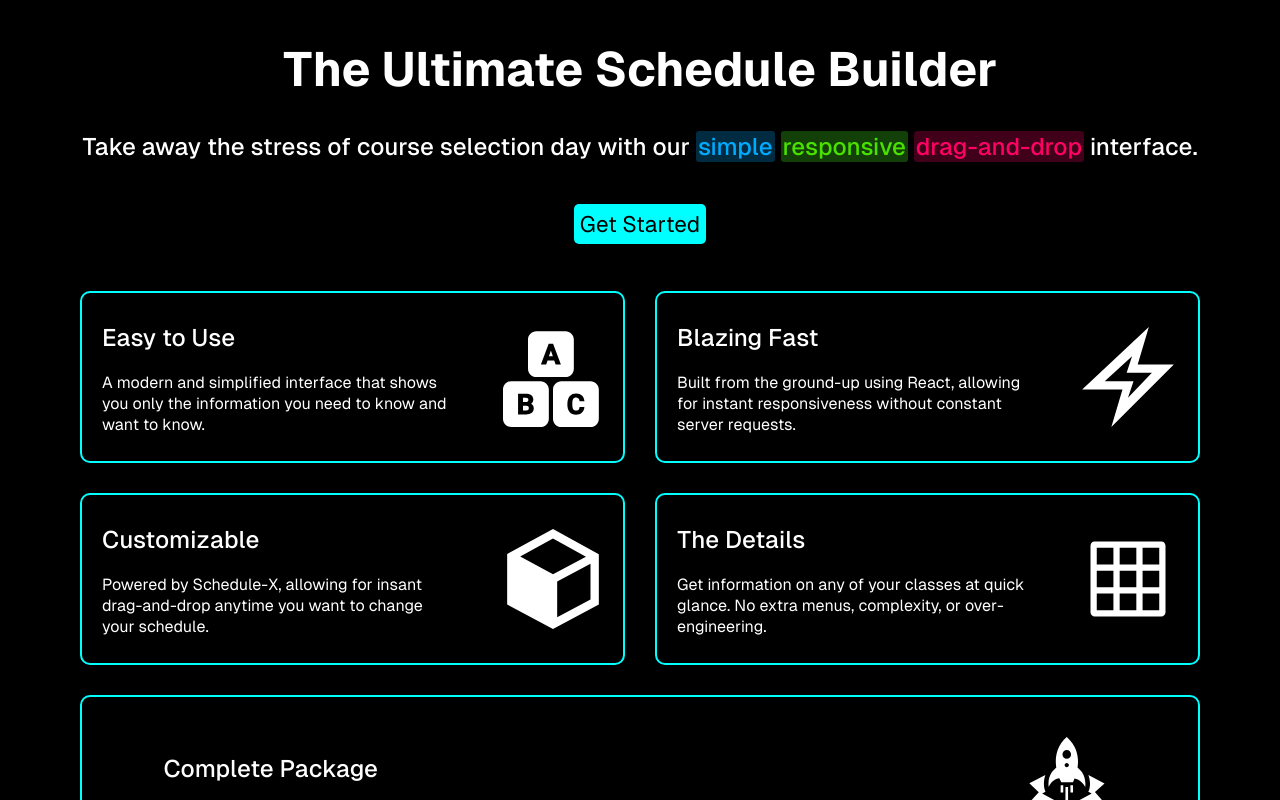
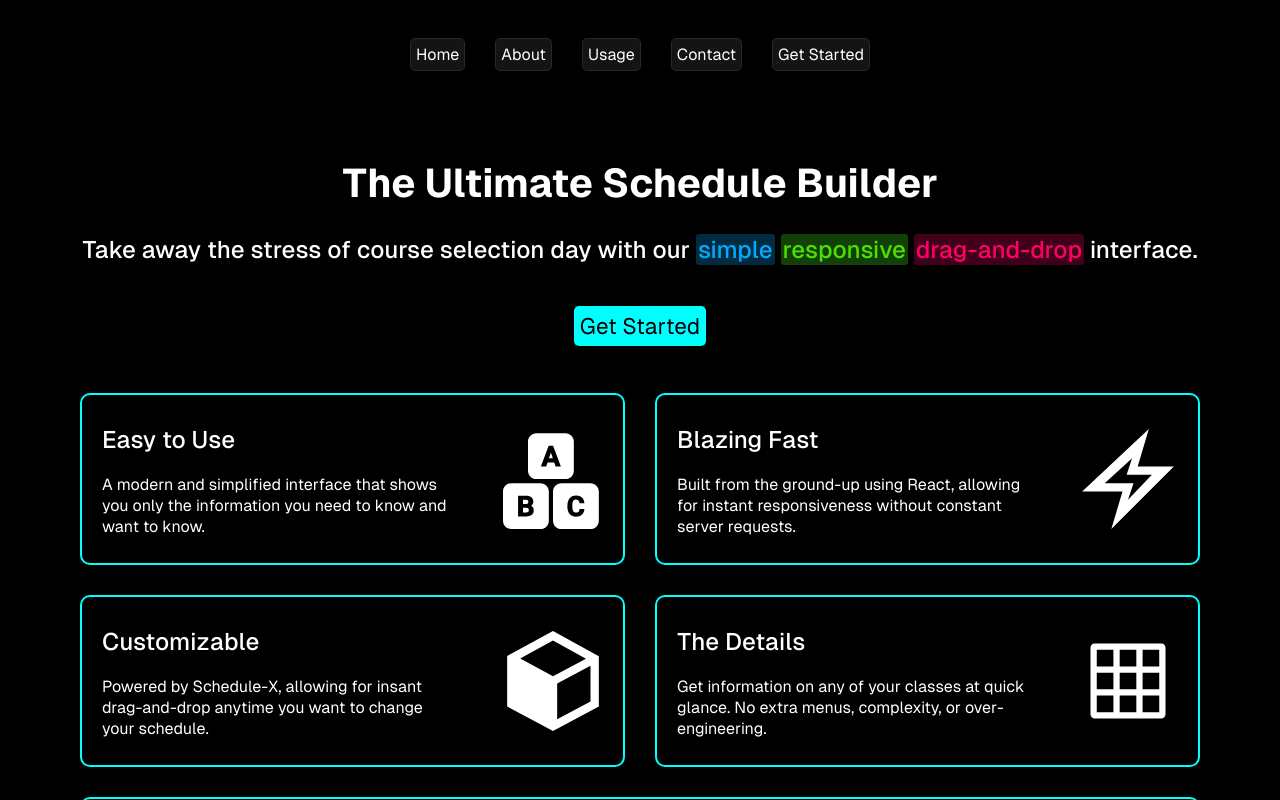
Before and after one commit to KabirBose/Class-Craft, a Next.js app: page / in a window 1280 px wide. Shown: the top 800 px of the page. Built offline with nearby package versions, Linux system fonts and the light colour scheme.

Commit message:
navbar created

```diff
--- a/src/app/globals.css
+++ b/src/app/globals.css
@@ -2,11 +2,12 @@ body {
   background-color: black;
   color: white;
   font-family: var(--font-geist-sans);
+  min-height: 100vh;
 }
 
 h1 {
   font-weight: 700;
-  font-size: 3rem;
+  font-size: 2.5rem;
 }
 h2 {
   font-weight: 500;
--- a/src/app/layout.tsx
+++ b/src/app/layout.tsx
@@ -1,6 +1,7 @@
 import type { Metadata } from "next";
 import localFont from "next/font/local";
 import "./globals.css";
+import Navbar from "@/components/Navbar/Navbar";
 
 const geistSans = localFont({
   src: "./fonts/GeistVF.woff",
@@ -26,6 +27,7 @@ export default function RootLayout({
   return (
     <html lang="en">
       <body className={`${geistSans.variable} ${geistMono.variable}`}>
+        <Navbar />
         {children}
       </body>
     </html>
--- a/src/app/page.module.css
+++ b/src/app/page.module.css
@@ -3,7 +3,8 @@
   justify-content: center;
   align-items: center;
   flex-direction: column;
-  min-height: 100vh;
+  padding-top: 30px;
+  padding-bottom: 30px;
 }
 
 .text-container {
@@ -23,6 +24,6 @@
   margin: 25px 0;
 }
 .module-container > div:nth-child(5) {
-  grid-column: 1 / -1; /* Make the third item span across all columns */
+  grid-column: 1 / -1;
   height: 10rem;
 }
--- a/src/app/page.tsx
+++ b/src/app/page.tsx
@@ -15,7 +15,7 @@ export default function Page() {
         </h2>
       </div>
 
-      <RedirectButton text="Get Started" />
+      <RedirectButton text="Get Started" url="/get-started" />
 
       <div className={styles["module-container"]}>
         <DescriptionModule
--- /dev/null
+++ b/src/components/Navbar/Navbar.module.css
@@ -0,0 +1,22 @@
+.links {
+  display: flex;
+  justify-content: center;
+  align-items: center;
+  gap: 30px;
+  padding: 30px;
+}
+
+.link {
+  text-decoration: none;
+  color: white;
+  background-color: rgb(20, 20, 20);
+  border: 1px solid rgb(40, 40, 40);
+  padding: 5px;
+  border-radius: 5px;
+  transition: cubic-bezier();
+  transition-duration: 0.5s;
+}
+.link:hover {
+  background-color: rgb(0, 255, 255);
+  color: black;
+}
--- /dev/null
+++ b/src/components/Navbar/Navbar.tsx
@@ -0,0 +1,26 @@
+import Link from "next/link";
+import styles from "./Navbar.module.css";
+
+export default function Navbar() {
+  return (
+    <nav className={styles.nav}>
+      <div className={styles.links}>
+        <Link className={styles.link} href="/home">
+          Home
+        </Link>
+        <Link className={styles.link} href="/about">
+          About
+        </Link>
+        <Link className={styles.link} href="/usage">
+          Usage
+        </Link>
+        <Link className={styles.link} href="/contact">
+          Contact
+        </Link>
+        <Link className={styles.link} href="/get-started">
+          Get Started
+        </Link>
+      </div>
+    </nav>
+  );
+}
--- a/src/components/RedirectButton/RedirectButton.tsx
+++ b/src/components/RedirectButton/RedirectButton.tsx
@@ -3,13 +3,19 @@ import Link from "next/link";
 
 interface Props {
   text: string;
+  url: string;
   textColor?: string;
   bgColor?: string;
 }
 
-export default function RedirectButton({ text, textColor, bgColor }: Props) {
+export default function RedirectButton({
+  text,
+  textColor,
+  bgColor,
+  url,
+}: Props) {
   return (
-    <Link href="/register" className={styles.link}>
+    <Link href={url} className={styles.link}>
       <p
         className={styles.text}
         style={{ backgroundColor: bgColor, color: textColor }}
```
